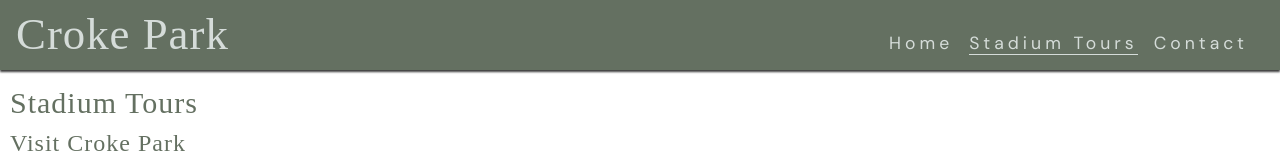
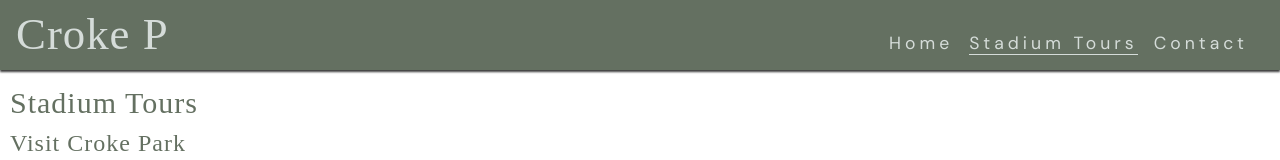
Before and after one commit to KellyT4425/Croke-Park, a plain HTML site: page tours.html in a window 1280 px wide. Shown: the top 160 px of the page. Drawn offline with nearby package versions, Linux system fonts and the light colour scheme; a web font is replaced by a local one.

Commit message:
merging to vs code

```diff
--- a/tours.html
+++ b/tours.html
@@ -27,7 +27,7 @@
 
     <header>
         <a href="index.html">
-            <h1 id="logo">Croke Park</h1>
+            <h1 id="logo">Croke P</h1>
         </a>
         <input type="checkbox" id="nav-toggle" name="nav-toggle">
         <label for="nav-toggle" class="nav-toggle-label"><i class="fa-solid fa-bars"></i></label>
```
